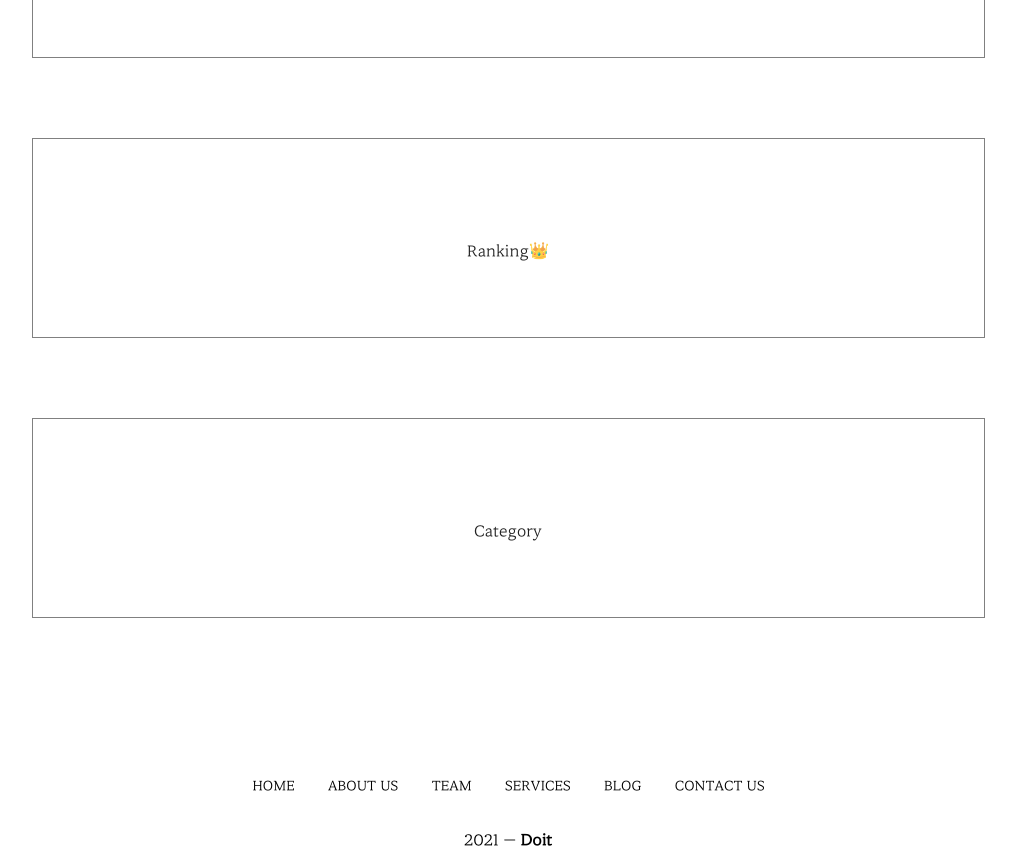
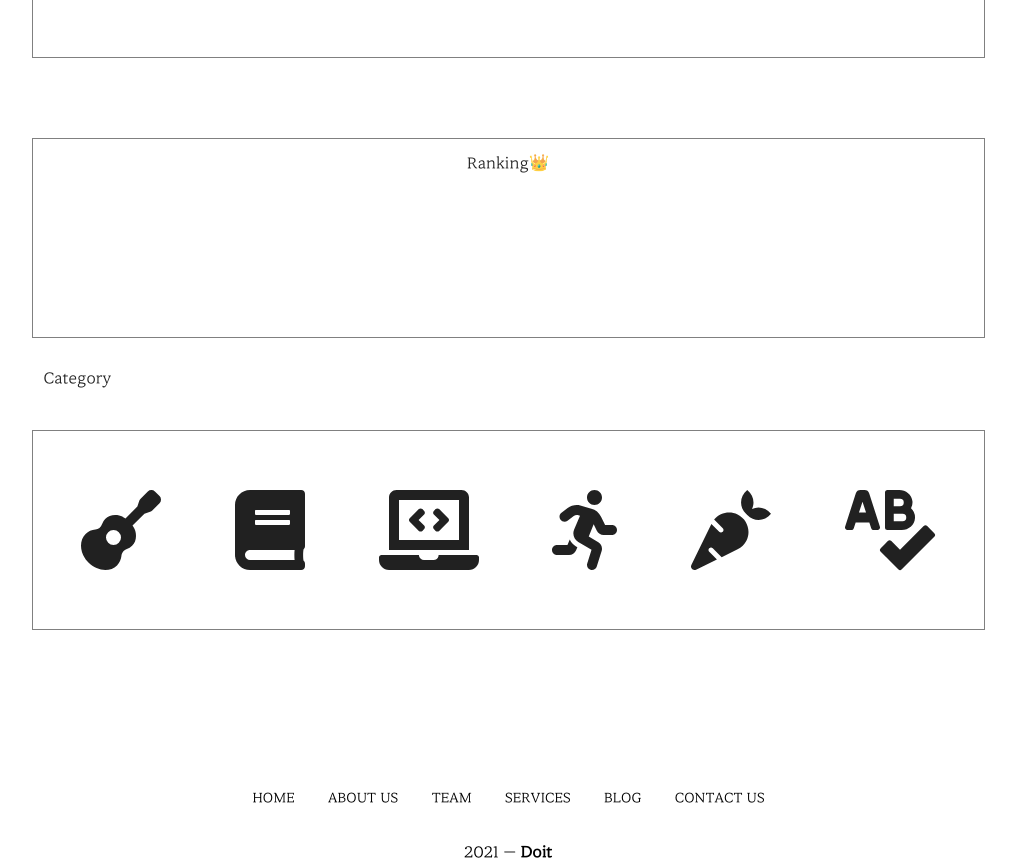
Before and after one commit to jun0811/Doit, a Vue app in the folder frontend/: page / in a window 1280 px wide. Shown: the part 460-1327 px from the top of the page, without its empty margins (132-1148 px from the left). Built offline with nearby package versions, Linux system fonts and the light colour scheme.

Commit message:
Feat : Main Category 추가

```diff
--- a/frontend/fontAwesomeIcon.js
+++ b/frontend/fontAwesomeIcon.js
@@ -9,11 +9,11 @@ import { library } from "@fortawesome/fontawesome-svg-core";
 import { FontAwesomeIcon } from "@fortawesome/vue-fontawesome";
 // 설치했던 아이콘파일에서 해당 아이콘만 불러옵니다.
 // 1. 아이콘 등록
-import { faTimesCircle, faCheckCircle, faRssSquare, faUsers} from "@fortawesome/free-solid-svg-icons"; // fas로 시작하는것
+import { faTimesCircle, faCheckCircle, faRssSquare, faUsers, faGuitar, faBook, faLaptopCode, faRunning, faCarrot, faSpellCheck} from "@fortawesome/free-solid-svg-icons"; // fas로 시작하는것
 import { faTrashAlt } from "@fortawesome/free-regular-svg-icons";
 // 불러온 아이콘을 라이브러리에 담습니다.
 library.add(faTrashAlt, );
-library.add( faTimesCircle, faCheckCircle, faRssSquare, faUsers);
+library.add( faTimesCircle, faCheckCircle, faRssSquare, faUsers, faGuitar, faBook, faLaptopCode, faRunning, faCarrot, faSpellCheck);
 // 쓸 때는  <font-awesome-icon icon="times-circle"/>
 // fontawesome아이콘을 Vue탬플릿에 사용할 수 있게 등록해 줍니다.
 Vue.component("font-awesome-icon", FontAwesomeIcon);
--- a/frontend/src/assets/css/main.css
+++ b/frontend/src/assets/css/main.css
@@ -38,7 +38,6 @@ a{
   height: 200px;
   width: auto;
   text-align: center;
-  line-height: 200px;
 }
 
 .search-bar {
--- a/frontend/src/components/Category.vue
+++ b/frontend/src/components/Category.vue
@@ -1,9 +1,19 @@
 <template>
-  <v-row class="py-10">
-    <v-col class="mx-3 mx-sm-16 temp-box">
+  <div>
+    <v-row class="mx-3 mx-sm-16">
       Category
-    </v-col>
-  </v-row>
+    </v-row>
+    <v-row class="py-10">
+      <v-col class="mx-3 mx-sm-16 temp-box d-flex align-center justify-space-around">
+        <li class="category-icon"><font-awesome-icon class="fa-5x" icon="guitar"/></li>
+        <li class="category-icon"><font-awesome-icon class="fa-5x" icon="book"/></li>
+        <li class="category-icon"><font-awesome-icon class="fa-5x" icon="laptop-code"/></li>
+        <li class="category-icon"><font-awesome-icon class="fa-5x" icon="running"/></li>
+        <li class="category-icon"><font-awesome-icon class="fa-5x" icon="carrot"/></li>
+        <li class="category-icon"><font-awesome-icon class="fa-5x" icon="spell-check"/></li>
+      </v-col>
+    </v-row>
+  </div>
 </template>
 
 <script>
@@ -12,6 +22,11 @@ export default {
 }
 </script>
 
-<style>
+<style scoped>
+
+.category-icon {
+  list-style: none;
+  display: inline-block;
+}
 
 </style>
```
Also changed, not shown: 1 other file (tests, documents, lock files or other folders).
